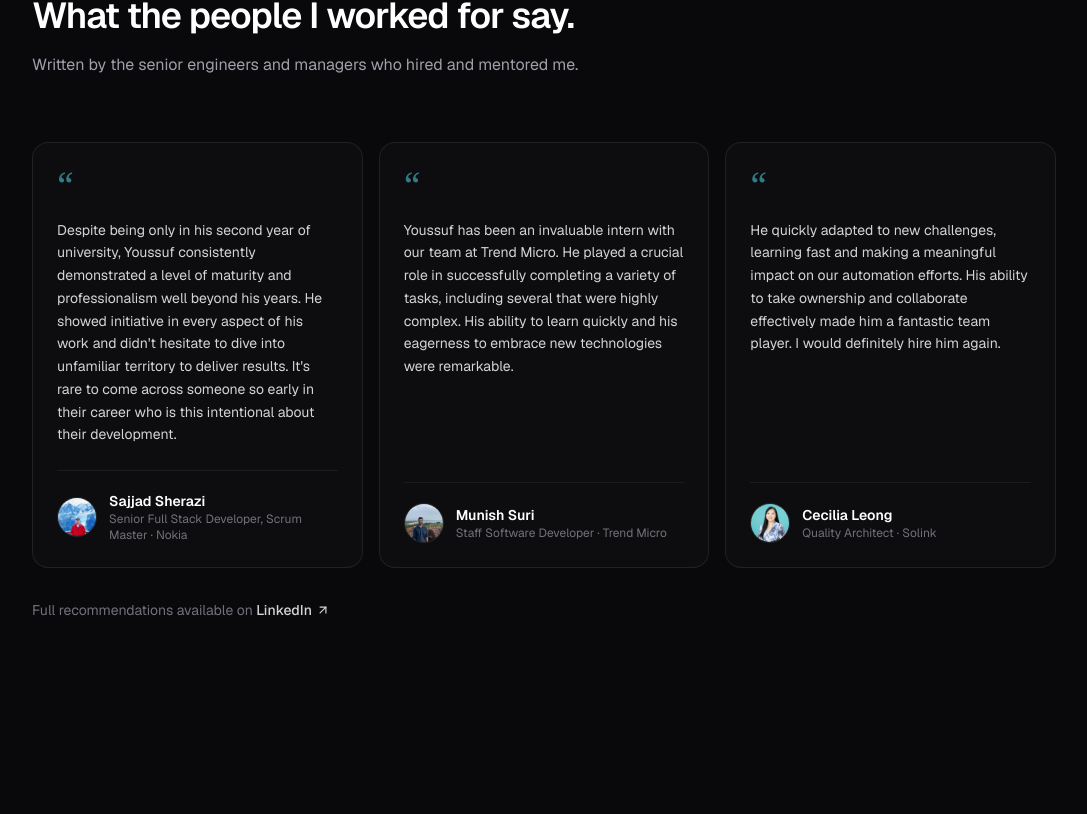
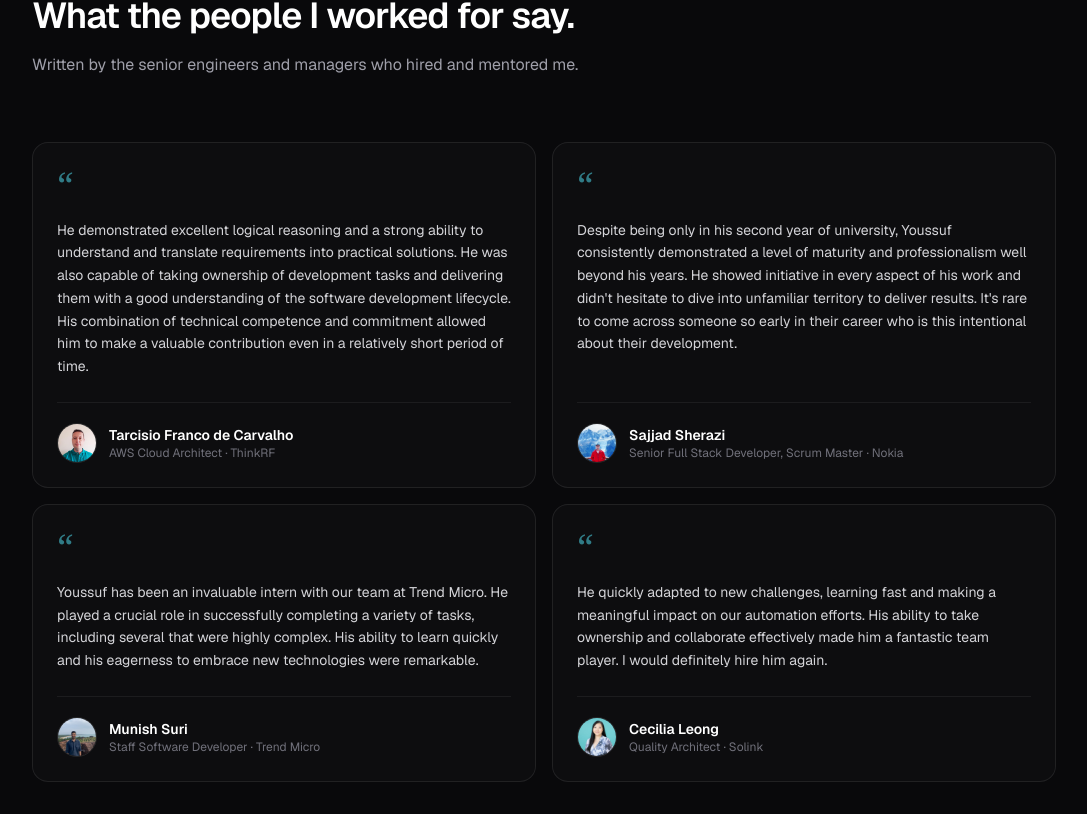
Before and after one commit to youssufhelaly/Website-Portfolio, a Next.js app: page / in a window 1280 px wide. Shown: the part 6586-7400 px from the top of the page, without its empty margins (96-1183 px from the left). Built offline with nearby package versions, Linux system fonts and the light colour scheme; no server answers.

Commit message:
add testimonial for Tarcisio Franco de Carvalho

```diff
--- a/src/components/Testimonials.tsx
+++ b/src/components/Testimonials.tsx
@@ -9,10 +9,18 @@ interface Recommendation {
   author: string
   role: string
   company: string
-  avatar: string
+  avatar?: string
 }
 
 const recommendations: Recommendation[] = [
+  {
+    quote:
+      "He demonstrated excellent logical reasoning and a strong ability to understand and translate requirements into practical solutions. He was also capable of taking ownership of development tasks and delivering them with a good understanding of the software development lifecycle. His combination of technical competence and commitment allowed him to make a valuable contribution even in a relatively short period of time.",
+    author: "Tarcisio Franco de Carvalho",
+    role: "AWS Cloud Architect",
+    company: "ThinkRF",
+    avatar: "/Tarcisio.jpeg",
+  },
   {
     quote:
       "Despite being only in his second year of university, Youssuf consistently demonstrated a level of maturity and professionalism well beyond his years. He showed initiative in every aspect of his work and didn't hesitate to dive into unfamiliar territory to deliver results. It's rare to come across someone so early in their career who is this intentional about their development.",
@@ -52,7 +60,7 @@ export default function Testimonials() {
           />
         </Reveal>
 
-        <div className="grid gap-4 lg:grid-cols-3">
+        <div className="grid gap-4 md:grid-cols-2">
           {recommendations.map((rec, i) => (
             <Reveal key={rec.author} delay={Math.min(i * 0.06, 0.18)} className="h-full">
               <figure className="flex h-full flex-col rounded-2xl border border-white/[0.08] bg-white/[0.02] p-6 transition-colors hover:border-white/[0.16]">
@@ -66,6 +74,7 @@ export default function Testimonials() {
                   {rec.quote}
                 </blockquote>
                 <figcaption className="mt-6 flex items-center gap-3 border-t border-white/[0.06] pt-5">
+                  {rec.avatar ? (
                     <Image
                       src={rec.avatar}
                       alt={`Portrait of ${rec.author}`}
@@ -73,6 +82,18 @@ export default function Testimonials() {
                       height={40}
                       className="h-10 w-10 rounded-full border border-white/10 object-cover"
                     />
+                  ) : (
+                    <span
+                      aria-hidden="true"
+                      className="flex h-10 w-10 shrink-0 items-center justify-center rounded-full border border-white/10 bg-white/[0.04] text-xs font-semibold text-zinc-300"
+                    >
+                      {rec.author
+                        .split(" ")
+                        .filter((_, idx, parts) => idx === 0 || idx === parts.length - 1)
+                        .map((part) => part[0])
+                        .join("")}
+                    </span>
+                  )}
                   <div>
                     <p className="text-sm font-semibold text-white">{rec.author}</p>
                     <p className="text-xs text-zinc-500">
```
Also changed, not shown: public/Tarcisio.jpeg (added). Lines whose indentation alone changed are shown as unchanged.
